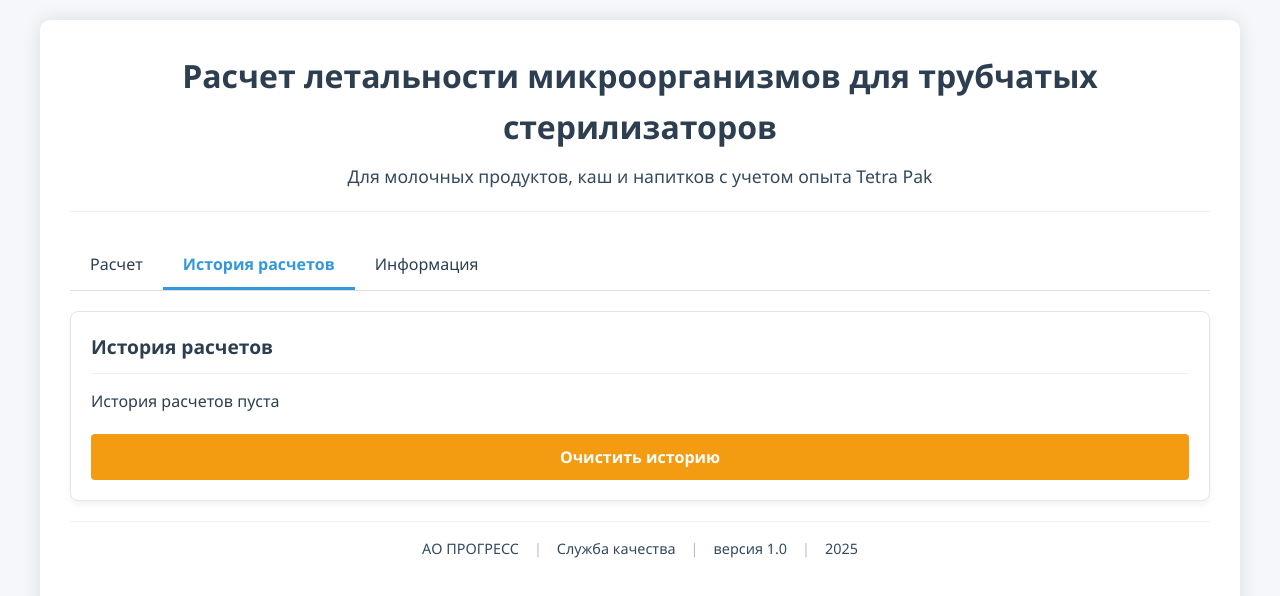
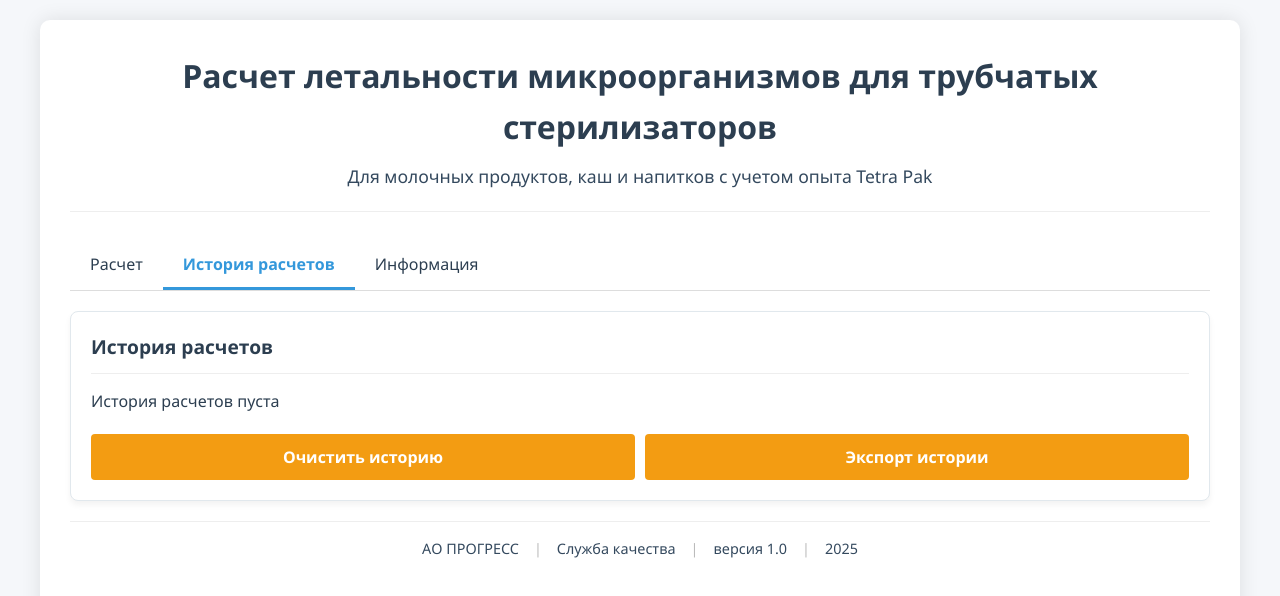
Before and after one commit to svidovichss-droid/Calculation-of-mortality, a plain HTML site: page index.html in a window 1280 px wide. Both pictures are taken after a click on the element "История расчетов". Drawn offline with Linux system fonts and the light colour scheme.

Commit message:
Add export button to history section

```diff
--- a/index.html
+++ b/index.html
@@ -166,6 +166,7 @@
                 </div>
                 <div class="button-group" style="margin-top: 20px;">
                     <button id="clearHistoryBtn" class="btn-warning">Очистить историю</button>
+                    <button id="exportHistoryBtn" class="btn-warning">Экспорт истории</button>
                 </div>
             </div>
         </div>
```
